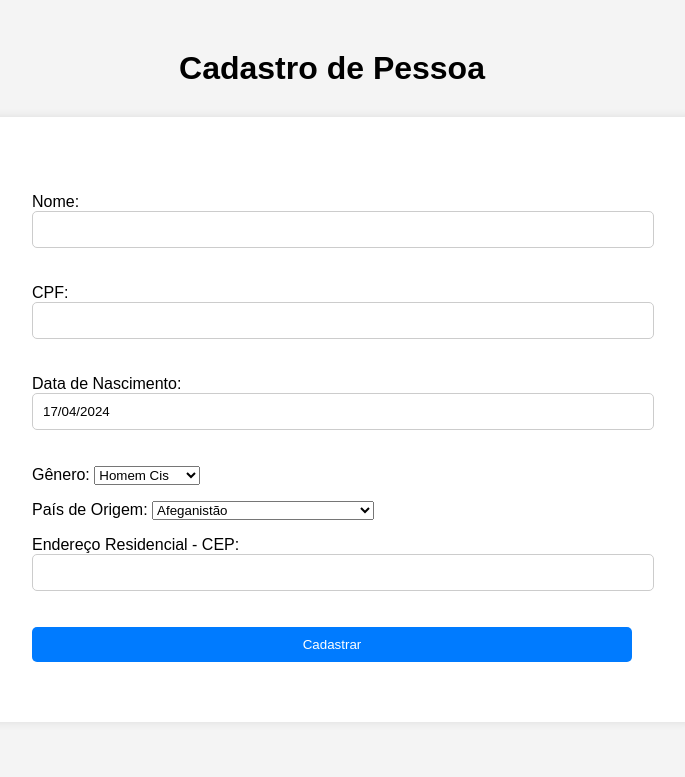
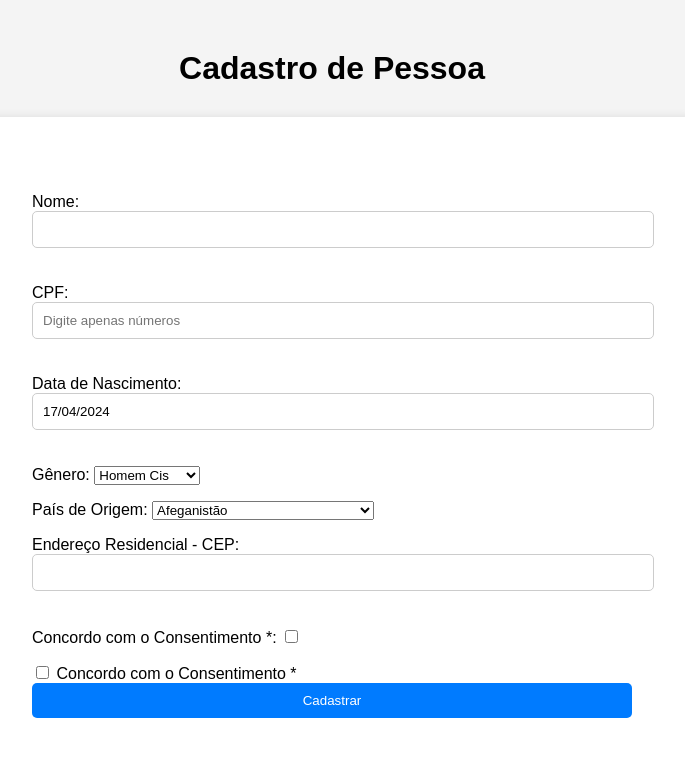
Before and after one commit to Leandro22061988/PMI.github.io, a Django app: page /cadastro/ in a window 1280 px wide. Shown: the top 777 px of the page, without its empty margins (308-993 px from the left). Run offline with Django 5.2, Linux system fonts and the light colour scheme.

Commit message:
alterações

```diff
--- a/Circulo de Hospitalidade/cadastro/forms.py
+++ b/Circulo de Hospitalidade/cadastro/forms.py
@@ -1,6 +1,7 @@
 from django import forms
 from .models import Pessoa
 from django import forms
+from django.forms.widgets import CheckboxInput
 
 
 class PessoaForm(forms.ModelForm):
@@ -214,6 +215,10 @@
 
     genero = forms.ChoiceField(choices=GENERO_CHOICES, label='Gênero')
     pais_origem = forms.ChoiceField(choices=PAIS_CHOICES, label='País de Origem')
+    cpf = forms.CharField(max_length=11, label='CPF', widget=forms.TextInput(attrs={'placeholder': 'Digite apenas números'}))
+    consentimento = forms.BooleanField(label='Concordo com o Consentimento *', required=True)
+
+
 
 
     class Meta:
--- a/Circulo de Hospitalidade/cadastro/models.py
+++ b/Circulo de Hospitalidade/cadastro/models.py
@@ -226,12 +226,15 @@
 
 
     nome = models.CharField(max_length=100, verbose_name='Nome')
-    cpf = models.CharField(max_length=11, default='', unique=True, verbose_name='CPF')
+    cpf = models.CharField(max_length=11, default='', unique=True, verbose_name='CPF', help_text='Digite apenas números')
     data_nascimento = models.DateField(default=date.today, verbose_name='Data de Nascimento')
     genero = models.CharField(max_length=20, choices=GENERO_CHOICES, default='Outro', verbose_name='Gênero')
     pais_origem = models.CharField(max_length=100, choices=PAIS_CHOICES, default="Desconhecido", verbose_name='País de Origem')
     endereco_cep = models.CharField(max_length=9, default='', verbose_name='Endereço Residencial - CEP')
     idade = models.IntegerField(null=True, blank=True, verbose_name='Idade')
+
+    # Adicione o campo de consentimento
+    consentimento = models.BooleanField(default=False, verbose_name='Consentimento')
 
     def save(self, *args, **kwargs):
         # Calcula a idade com base na data de nascimento
--- a/Circulo de Hospitalidade/cadastro/templates/cadastro.html
+++ b/Circulo de Hospitalidade/cadastro/templates/cadastro.html
@@ -43,7 +43,7 @@
         /* Estilo para o botão de cadastrar */
         button[type="submit"] {
             width: 100%;
-    padding: 10px;
+            padding: 30px;
             background-color: #007bff;
             color: #fff;
             border: none;
@@ -65,6 +65,11 @@
     <form method="post">
         {% csrf_token %}
         {{ form.as_p }}
+        <!-- Renderizando o campo de consentimento -->
+        <div>
+            {{ form.consentimento }}
+            <label for="{{ form.consentimento.id_for_label }}">Concordo com o Consentimento *</label>
+        </div>
         <button type="submit">Cadastrar</button>
     </form>
 </body>
```
Lines whose indentation alone changed are shown as unchanged.
